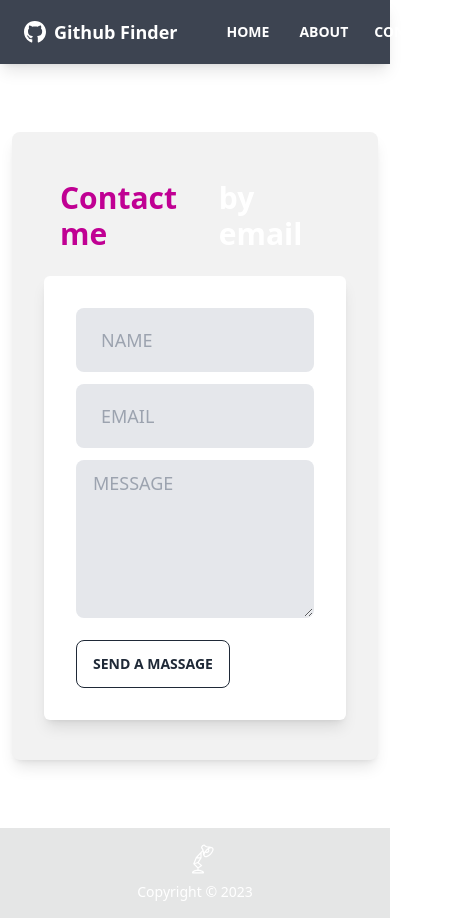
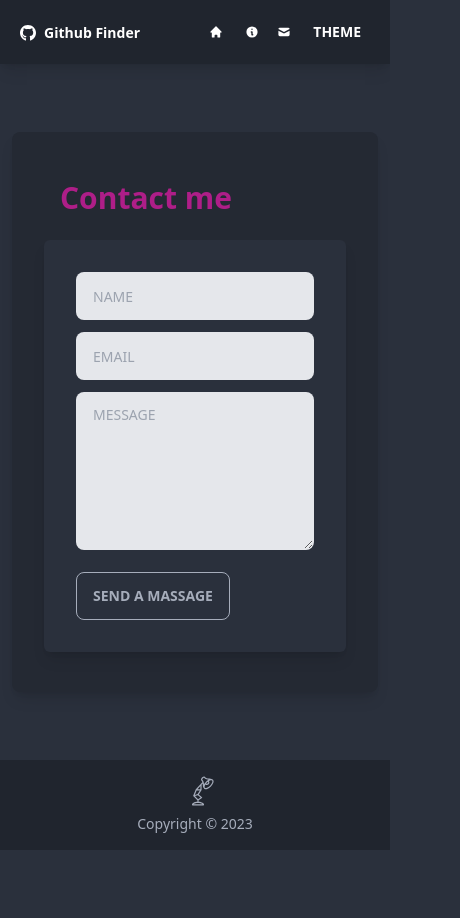
Before and after one commit to onetln/github-user-search-app, a React (Create React App) app: page /contact in a window 390 px wide. Shown: the whole page, 460 px wide, since content can reach past the window. After the commit the page ends 850 px from the top, so only its background shows below. Built offline with nearby package versions, Linux system fonts and the light colour scheme; no server answers.

Commit message:
Created components: Modal and ThemeChange.

```diff
--- a/public/index.html
+++ b/public/index.html
@@ -1,5 +1,5 @@
 <!DOCTYPE html>
-<html lang="en" data-theme="paste">
+<html lang="en" data-theme="dark">
   <head>
     <meta charset="utf-8" />
     <link rel="icon" href="%PUBLIC_URL%/favicon.ico" />
--- /dev/null
+++ b/src/components/layout/Modal.jsx
@@ -0,0 +1,16 @@
+import PropType from 'prop-types';
+
+function Modal({ children, open }) {
+  if (!open) return null;
+  return (
+    <div className="modal modal-bottom sm:modal-middle modal-open">
+      <div className="modal-box">{children}</div>
+    </div>
+  );
+}
+
+Modal.PropType = {
+  children: PropType.children,
+};
+
+export default Modal;
--- a/src/components/layout/Navbar.jsx
+++ b/src/components/layout/Navbar.jsx
@@ -1,23 +1,27 @@
 import { FaGithub } from 'react-icons/fa';
 import { Link } from 'react-router-dom';
+import { HiHome, HiInformationCircle, HiMail } from 'react-icons/hi';
 import PropTypes from 'prop-types';
+import ThemeChange from './ThemeChange';
 
 function Navbar({ title }) {
   return (
-    <nav className="navbar mb-12 shadow-lg bg-neutral text-primary-content">
+    <nav className="navbar mb-12 shadow-lg bg-base-300 text-primary-content">
       <div className="container mx-auto">
-        <div className="flex-none px-2 mx-2">
-          <FaGithub className="inline pr-2 text-3xl" />
+        <div className="flex-none px-1 mx-1 md:px-2 md: mx-2">
+          <FaGithub className="inline pr-2 text-2xl md:text-3xl" />
           <Link
             to="/"
-            className="text-lg font-bold align-middle hover:text-neutral-content"
+            className="text-sm md:text-lg font-bold align-middle hover:text-neutral-content"
           >
             {title}
           </Link>
         </div>
 
-        <div className="flex-1 px-2 mx-2">
+        <div className="flex-1 px-1 mx-1 md:px-2 md:mx-2">
           <div className="flex justify-end">
+            {/* Medium and large screen  */}
+            <div className="hidden md:block">
               <Link to="/" className="btn btn-ghost btn-sm mx-1">
                 Home
               </Link>
@@ -27,6 +31,21 @@ function Navbar({ title }) {
               <Link to="/contact" className="btn btn-ghost btn-sm">
                 Contact
               </Link>
+            </div>
+
+            {/* Small screen */}
+            <div className="2xl:hidden xl:hidden lg:hidden md:hidden sm:block">
+              <Link to="/" className="btn btn-ghost btn-sm btn-circle mx-1">
+                <HiHome className="text-sm" />
+              </Link>
+              <Link to="/about" className="btn btn-ghost btn-sm btn-circle">
+                <HiInformationCircle className="text-sm" />
+              </Link>
+              <Link to="/contact" className="btn btn-ghost btn-sm btn-circle">
+                <HiMail className="text-sm" />
+              </Link>
+            </div>
+            <ThemeChange />
           </div>
         </div>
       </div>
--- /dev/null
+++ b/src/components/layout/ThemeChange.jsx
@@ -0,0 +1,61 @@
+import { useEffect, useState } from 'react';
+import { HiSun, HiMoon } from 'react-icons/hi';
+import { GiMoebiusTriangle } from 'react-icons/gi';
+
+function ThemeChange() {
+  const getTheme = JSON.parse(localStorage.getItem('data-theme')) || 'dark';
+  const [theme, setTheme] = useState(getTheme);
+
+  useEffect(() => {
+    document.documentElement.setAttribute('data-theme', theme);
+    localStorage.setItem('data-theme', JSON.stringify(theme));
+  }, [theme]);
+
+  return (
+    <div className="dropdown dropdown-end dropdown-hover">
+      <label tabIndex={0} className="btn btn-ghost btn-sm">
+        Theme
+      </label>
+      <ul
+        tabIndex={0}
+        className="dropdown-content menu p-2 shadow bg-base-100 rounded-box w-52"
+      >
+        <li>
+          <div
+            onClick={() => setTheme('dark')}
+            className={`${
+              theme === 'dark' && 'bg-accent hover:bg-accent-focus'
+            }`}
+          >
+            <HiMoon />
+            Dark
+          </div>
+        </li>
+        <li>
+          <div
+            onClick={() => setTheme('cupcake')}
+            className={`${
+              theme === 'cupcake' && 'bg-accent hover:bg-accent-focus'
+            }`}
+          >
+            <HiSun />
+            Ligth
+          </div>
+        </li>
+        <li>
+          <div
+            onClick={() => setTheme('cyberpunk')}
+            className={`${
+              theme === 'cyberpunk' && 'bg-accent hover:bg-accent-focus'
+            }`}
+          >
+            <GiMoebiusTriangle className="text-lg text-orange-600" />
+            Cyberpunk
+          </div>
+        </li>
+      </ul>
+    </div>
+  );
+}
+
+export default ThemeChange;
--- a/src/components/users/UserSearch.jsx
+++ b/src/components/users/UserSearch.jsx
@@ -1,61 +1,69 @@
-import { useState, useContext } from "react"
-import AlertContext from "../../context/alertContext/AlertContext"
-import GithubContext from "../../context/githubcontext/GithubContext"
-import Alert from "../layout/Alert"
-import { searchUsers } from "../../context/githubcontext/GithubActions"
+import { useState, useContext } from 'react';
+import AlertContext from '../../context/alertContext/AlertContext';
+import GithubContext from '../../context/githubcontext/GithubContext';
+import Alert from '../layout/Alert';
+import { searchUsers } from '../../context/githubcontext/GithubActions';
 
 function UserSearch() {
-  const [text, setText] = useState('')
-  const { users, dispatch } = useContext(GithubContext)
-  const { setAlert } = useContext(AlertContext)
+  const [text, setText] = useState('');
+  const { users, dispatch } = useContext(GithubContext);
+  const { setAlert } = useContext(AlertContext);
 
   const handleChange = (e) => {
-    setText(e.target.value)
-  }
+    setText(e.target.value);
+  };
 
   const handleSubmit = async (e) => {
-    e.preventDefault()
+    e.preventDefault();
     if (text === '') {
-      setAlert('Please enter a value', 'error')
+      setAlert('Please enter a value', 'error');
     } else {
-      dispatch({ type: 'SET_LOADING' })
-      const data = await searchUsers(text, 1)
+      dispatch({ type: 'SET_LOADING' });
+      const data = await searchUsers(text, 1);
       dispatch({
         type: 'GET_USERS',
         payload: { data, page: 1, text },
       });
-      setText('')
+      setText('');
     }
-
-  }
+  };
 
   return (
-    <div className='grid grid-cols-1 xl:grid-cols-2 lg:grid-cols-2 md:grid-cols-2 mb-8 gap-8'>
+    <div className="grid grid-cols-1 xl:grid-cols-2 lg:grid-cols-2 md:grid-cols-2 mb-8 gap-8">
       <div>
         <form onSubmit={handleSubmit}>
-          <div className='form-control'>
-            <div className='relative'>
+          <div className="form-control">
+            <div className="relative">
               <input
-               value={text}
-               onChange={handleChange}
-               type='text'
-               placeholder='Search'
-               className='w-full pr-40 bg-gray-200 input input-lg text-black' />
-              <button type='submit' className='absolute w-32 top-0 right-0 btn btn-lg rounded-l-none t-0'>Go</button>
-              <Alert additionalClass={'absolute bottom--1 left-0'}/>
+                value={text}
+                onChange={handleChange}
+                type="text"
+                placeholder="Search"
+                className="w-full bg-gray-200 input input-lg pr-40 text-black"
+              />
+              <button
+                type="submit"
+                className="absolute w-32 top-0 right-0 btn btn-lg rounded-l-none t-0"
+              >
+                Go
+              </button>
+              <Alert additionalClass={'absolute bottom--1 left-0'} />
             </div>
-
           </div>
         </form>
       </div>
       {users.length > 0 && (
         <div>
-          <button onClick={() => dispatch({type: 'CLEAR_USERS'})} className="btn btn-lg btn-ghost">Clear</button>
+          <button
+            onClick={() => dispatch({ type: 'CLEAR_USERS' })}
+            className="btn btn-lg btn-ghost"
+          >
+            Clear
+          </button>
         </div>
       )}
-
     </div>
-  )
+  );
 }
 
-export default UserSearch
+export default UserSearch;
--- a/src/context/githubcontext/GithubActions.js
+++ b/src/context/githubcontext/GithubActions.js
@@ -26,9 +26,13 @@ export const getUserAndRepos = async (login) => {
     direction: 'desc',
     per_page: 10,
   });
-  const [user, repos] = await Promise.all([
-    github.get(`/users/${login}`),
-    github.get(`/users/${login}/repos?/${params}`),
-  ]);
-  return { user: user.data, repos: repos.data };
+  try {
+    const [user, repos] = await Promise.all([
+      github.get(`/users/${login}`),
+      github.get(`/users/${login}/repos?/${params}`),
+    ]);
+    return { user: user.data, repos: repos.data };
+  } catch (err) {
+    window.location = '/notfound';
+  }
 };
--- a/src/pages/Contact.jsx
+++ b/src/pages/Contact.jsx
@@ -1,9 +1,10 @@
-import { useRef } from 'react';
+import { useRef, useState } from 'react';
 import { useForm } from 'react-hook-form';
 import { AnimatePresence, motion } from 'framer-motion';
 import { yupResolver } from '@hookform/resolvers/yup';
 import * as yup from 'yup';
 import emailJs from 'emailjs-com';
+import Modal from '../components/layout/Modal';
 
 const SERVICE_ID = process.env.REACT_APP_EMAILJS_SERVICE_ID;
 const TEMPLATE_ID = process.env.REACT_APP_EMAILJS_TEMPLATE_ID;
@@ -27,12 +28,16 @@ function Contact() {
     resolver: yupResolver(schema),
   });
 
+  const [isOpen, setIsOpen] = useState(false);
+  const handleToggle = () => setIsOpen((prev) => !prev);
+
   const form = useRef();
 
   const submitForm = async (e) => {
     emailJs.sendForm(SERVICE_ID, TEMPLATE_ID, form.current, USER_ID).then(
       (result) => {
         console.log(result.text);
+        setIsOpen(true);
         reset();
       },
       (error) => {
@@ -42,12 +47,22 @@ function Contact() {
   };
 
   return (
+    <>
+      <Modal open={isOpen}>
+        <h3 className="font-bold text-lg">Thank you for making contact</h3>
+        <p className="py-4">Your message has been sent sucessfully.</p>
+        <div className="modal-action">
+          <button onClick={handleToggle} className="btn btn-primary">
+            Yay!
+          </button>
+        </div>
+      </Modal>
       <section>
         <AnimatePresence>
           <div className="card my-5 rounded-lg shadow-lg card bg-base-200">
             <div className="card-body">
               <h4 className="text-3xl m-4 font-bold card-title">
-              <span className="text-secondary-focus">Contact me</span> by email
+                <span className="text-secondary-focus">Contact me</span>
               </h4>
               <div className="mb-2 rounded-md shadow-lg card bg-base-100">
                 <motion.div
@@ -73,7 +88,7 @@ function Contact() {
                           type="text"
                           name="name"
                           placeholder="NAME"
-                        className="w-full lg:w-1/2 xl:w-1/2 bg-gray-200 input input-lg text-black"
+                          className="w-full input-md lg:w-1/2 xl:w-1/2 bg-gray-200 input md:input-lg text-black"
                           {...register('name')}
                         />
                         <p className="text-red-700 m-1">
@@ -85,7 +100,7 @@ function Contact() {
                           type="text"
                           name="email"
                           placeholder="EMAIL"
-                        className="w-full lg:w-1/2 xl:w-1/2 bg-gray-200 input input-lg text-black"
+                          className="w-full input-md lg:w-1/2 xl:w-1/2 bg-gray-200 input md:input-lg text-black"
                           {...register('email')}
                         />
                         <p className="text-red-700 m-1">
@@ -99,7 +114,7 @@ function Contact() {
                           rows={5}
                           cols={50}
                           placeholder="MESSAGE"
-                        className="w-full lg:w-1/2 xl:w-1/2 bg-gray-200 textarea text-lg text-black"
+                          className="w-full text-md lg:w-1/2 xl:w-1/2 bg-gray-200 textarea md:text-lg text-black"
                           {...register('message')}
                         />
                         <p className="text-red-700 m-1">
@@ -119,6 +134,7 @@ function Contact() {
           </div>
         </AnimatePresence>
       </section>
+    </>
   );
 }
 
```
Lines whose indentation alone changed are shown as unchanged.
